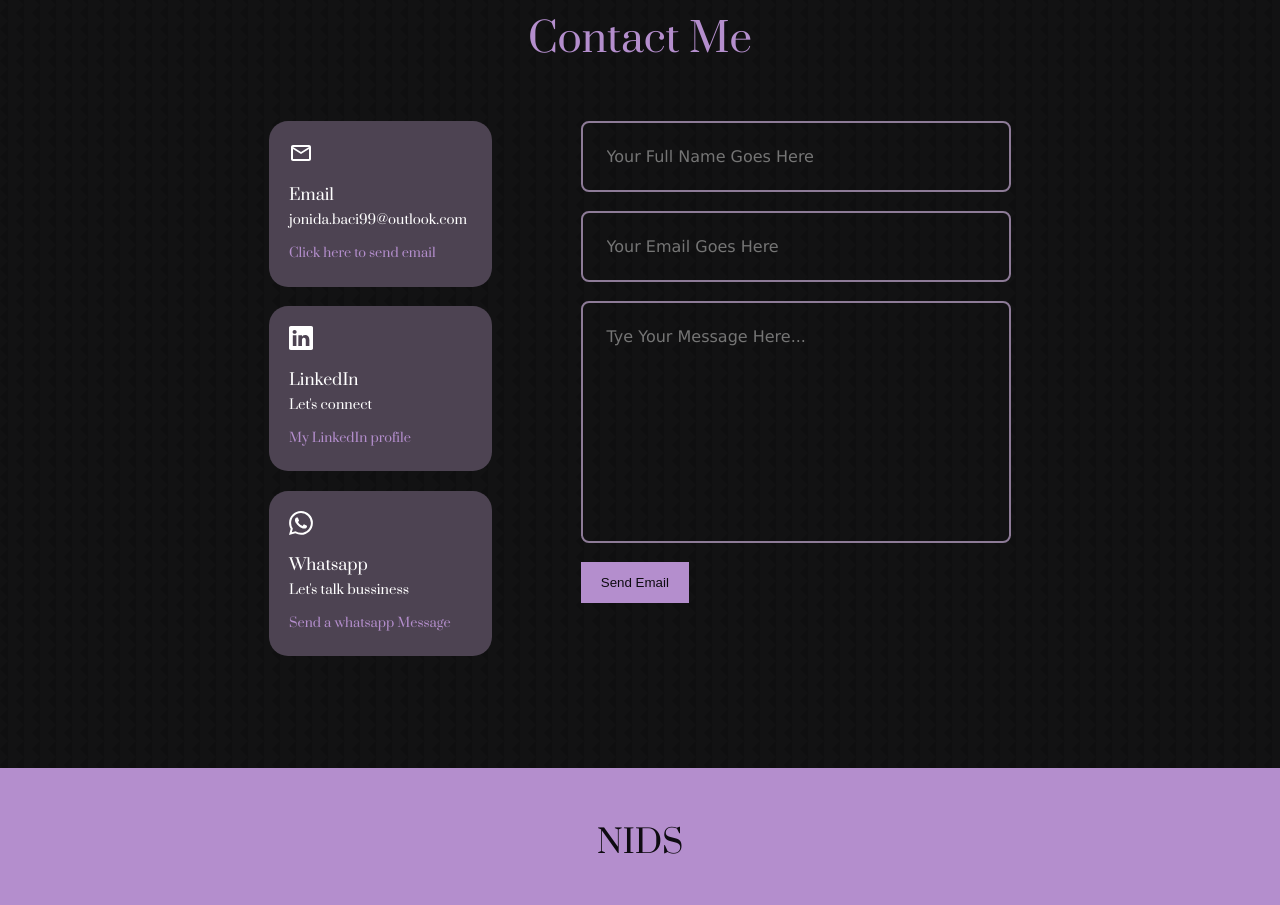
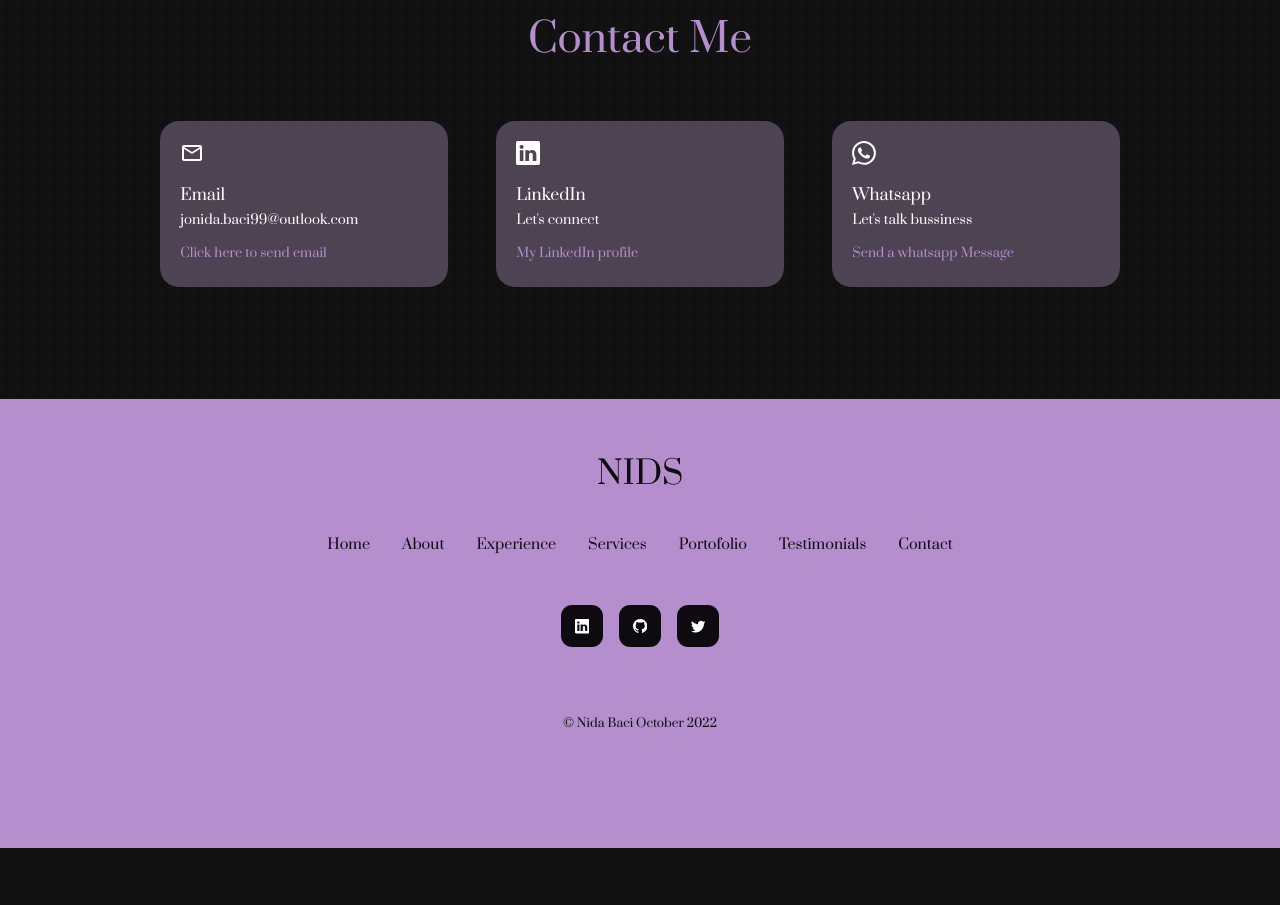
Before and after one commit to nidabaci/nidas-react-portofolio, a React (Create React App) app: page / in a window 1280 px wide. Shown: the part 5307-6212 px from the top of the page. After the commit the page ends 6155 px from the top, so only its background shows below. Built offline with nearby package versions, Linux system fonts and the light colour scheme.

Commit message:
fixed contact page

```diff
--- a/src/components/contact/Contact.jsx
+++ b/src/components/contact/Contact.jsx
@@ -1,17 +1,60 @@
 import React from "react";
 import "./contact.css";
 import { MdOutlineMail } from "react-icons/md";
-import { BsLinkedin } from "react-icons/bs"
+import { BsLinkedin } from "react-icons/bs";
 import { BsWhatsapp } from "react-icons/bs";
+import { Formik, Form, Field, ErrorMessage } from "formik";
 
-const contact = () => {
+const Contact = () => {
+  // const handleSubmit = (values, { setSubmitting, resetForm }) => {
+  //   fetch("/send-email", {
+  //     method: "POST",
+  //     headers: {
+  //       "Content-Type": "application/json",
+  //     },
+  //     body: JSON.stringify({
+  //       ...values,
+  //       recipientEmail: "jonida.baci99@outlook.com",
+  //     }),
+  //   })
+  //     .then((response) => response.json())
+  //     .then((data) => {
+  //       console.log(data);
+  //       resetForm();
+  //       setSubmitting(false);
+  //     })
+  //     .catch((error) => {
+  //       alert("Error:", error);
+  //       setSubmitting(false);
+  //     });
+  // };
+
+  // const validateForm = (values) => {
+  //   const errors = {};
+
+  //   if (!values.name) {
+  //     errors.name = "Name is required";
+  //   }
+
+  //   if (!values.email) {
+  //     errors.email = "Email is required";
+  //   } else if (!/^\S+@\S+\.\S+$/.test(values.email)) {
+  //     errors.email = "Invalid email format";
+  //   }
+
+  //   if (!values.message) {
+  //     errors.message = "Message is required";
+  //   }
+
+  //   return errors;
+  // };
+
   return (
     <section id="contact">
       <h5>Get In Touch</h5>
       <h2>Contact Me</h2>
 
-      <div className="container contact__container">
-        <div className="contact__options">
+      <div className="container services__container">
         <article className="contact__option">
           <MdOutlineMail className="contact__option-icon" />
           <h4>Email</h4>
@@ -25,10 +68,7 @@ const contact = () => {
           <BsLinkedin className="contact__option-icon" />
           <h4>LinkedIn</h4>
           <h5>Let's connect</h5>
-            <a
-              href="https://www.linkedin.com/in/jonida-baci99/"
-              target="__blank"
-            >
+          <a href="https://www.linkedin.com/in/jonida-baci99/" target="__blank">
             My LinkedIn profile
           </a>
         </article>
@@ -44,39 +84,53 @@ const contact = () => {
             Send a whatsapp Message
           </a>
         </article>
-        </div>
-        {/* END OF CONTACT */}
 
-        <form action="">
-          <input
+        {/* <Formik
+          initialValues={{ name: "", email: "", message: "" }}
+          onSubmit={handleSubmit}
+          validate={validateForm}
+        >
+          <Form>
+            <div>
+              <Field
                 type="text"
                 name="name"
-            id=""
                 placeholder="Your Full Name Goes Here"
                 required
               />
-          <input
+              <ErrorMessage name="name" component="div" className="error" />
+            </div>
+
+            <div>
+              <Field
                 type="email"
                 name="email"
-            id=""
                 placeholder="Your Email Goes Here"
                 required
               />
-          <textarea
+              <ErrorMessage name="email" component="div" className="error" />
+            </div>
+
+            <div>
+              <Field
+                as="textarea"
                 name="message"
-            id=""
                 cols="30"
                 rows="10"
-            placeholder="Tye Your Message Here..."
+                placeholder="Type Your Message Here..."
                 required
-          ></textarea>
+              />
+              <ErrorMessage name="message" component="div" className="error" />
+            </div>
+
             <button type="submit" className="btn btn-primary">
               Send Email
             </button>
-        </form>
+          </Form>
+        </Formik> */}
       </div>
     </section>
   );
 };
 
-export default contact;
+export default Contact;
```
Lines whose indentation alone changed are shown as unchanged.
